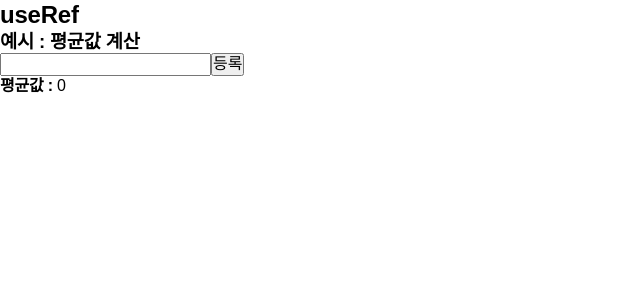
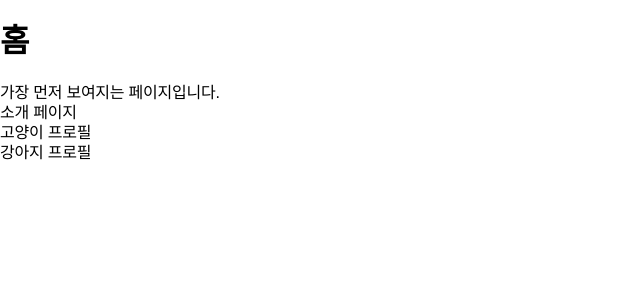
Before and after one commit to gomdori2/react-basic, a React (Create React App) app: page / in a window 1280 px wide. Shown: the top 300 px of the page, without its empty margins (0-640 px from the left). Built offline with nearby package versions, Linux system fonts and the light colour scheme.

Commit message:
리액트 라우터 spa 개발하기

```diff
--- a/package.json
+++ b/package.json
@@ -13,6 +13,7 @@
     "prettier": "^3.2.5",
     "react": "^18.2.0",
     "react-dom": "^18.2.0",
+    "react-router-dom": "^6.22.3",
     "react-scripts": "5.0.1",
     "sass": "^1.75.0",
     "web-vitals": "^2.1.0"
--- a/src/App.js
+++ b/src/App.js
@@ -1,10 +1,15 @@
-import MainPage from "./pages/MainPage.js";
+import { Route, Routes } from "react-router-dom";
+import Home from "./pages/Home";
+import About from "./pages/About";
+import Profile from "./pages/Profile";
 
 function App() {
   return (
-    <>
-      <MainPage />
-    </>
+    <Routes>
+      <Route path="/" element={<Home />} />
+      <Route path="/about" element={<About />} />
+      <Route path="/profile/:animals" element={<Profile />} />
+    </Routes>
   );
 }
 
--- a/src/components/Average.js
+++ /dev/null
@@ -1,84 +0,0 @@
-import React, { useRef, useState } from "react";
-const getAverage = number => {
-  console.log("평균값 계산 중...");
-  if (number.length === 0) {
-    return 0;
-  }
-  // js 내장함수 reduce
-  // mnd 확인해볼것 reduce
-  const sum = number.reduce((a, b) => a + b);
-  // 평균값
-  return sum / number.length;
-};
-
-// 기능에 관한 컴포넌트/화면을 위한 컴포넌트를 나누면 유지보수에 좋다.
-const Average = () => {
-  const [list, setList] = useState([]);
-  const [number, setNumber] = useState("");
-
-  // useRef
-  // 약간 느낌이 라벨이랑 비슷함.
-  const inputElement = useRef(null);
-
-  // input 이벤트 핸들러
-  const onChange = e => {
-    setNumber(e.target.value);
-  };
-
-  // button 이벤트 핸들러
-  const onClick = () => {
-    const nextList = list.concat(parseInt(number));
-    setList(nextList);
-    setNumber("");
-
-    // 현재 요소
-    inputElement.current.focus();
-  };
-
-  // useRef 로컬 변수 사용하기
-  // 더블클릭 방지 기능
-  const isClick = useRef(false);
-  const preventdDblClick = () => {
-    // 현재 isClick 이면
-    if (isClick.current) {
-      console.log("이미 처리중 입니다... 그만...");
-      inputElement.current.focus();
-      return;
-    }
-    console.log("처리 시작...");
-    isClick.current = true;
-    onClick();
-
-    // 가정 : 처리에 1초 소요
-    setTimeout(() => {
-      isClick.current = false;
-      console.log("처리 완료");
-    }, 2000);
-  };
-
-  const avg = getAverage(list);
-
-  return (
-    <div>
-      <input
-        type="number"
-        onChange={onChange}
-        value={number}
-        ref={inputElement}
-      />
-      <button onClick={preventdDblClick}>등록</button>
-      <ul>
-        {/* dom 요소들을 돌리려고 한다면 ()로 묶어서 사용함. */}
-        {list.map((item, index) => (
-          <li key={index}>{item}</li>
-        ))}
-      </ul>
-      <div>
-        <b>평균값 : </b>
-        {avg}
-      </div>
-    </div>
-  );
-};
-
-export default Average;
--- a/src/index.js
+++ b/src/index.js
@@ -3,5 +3,10 @@ import React from "react";
 import ReactDOM from "react-dom/client";
 import App from "./App";
 import "./index.css";
+import { BrowserRouter } from "react-router-dom";
 const root = ReactDOM.createRoot(document.getElementById("root"));
-root.render(<App />);
+root.render(
+  <BrowserRouter>
+    <App />
+  </BrowserRouter>,
+);
--- /dev/null
+++ b/src/pages/About.js
@@ -0,0 +1,16 @@
+import React from "react";
+import { Link } from "react-router-dom";
+
+const About = () => {
+  return (
+    <div>
+      <Link to="/">
+        <h2>home</h2>
+      </Link>
+      <h1>소개 페이지입니다</h1>
+      <div>aa</div>
+    </div>
+  );
+};
+
+export default About;
--- /dev/null
+++ b/src/pages/Home.js
@@ -0,0 +1,24 @@
+import React from "react";
+import { Link } from "react-router-dom";
+
+const Home = () => {
+  return (
+    <div>
+      <h1>홈</h1>
+      <p>가장 먼저 보여지는 페이지입니다.</p>
+      <ul>
+        <li>
+          <Link to="/about">소개 페이지</Link>
+        </li>
+        <li>
+          <Link to="/profile/cat">고양이 프로필</Link>
+        </li>
+        <li>
+          <Link to="/profile/dog">강아지 프로필</Link>
+        </li>
+      </ul>
+    </div>
+  );
+};
+
+export default Home;
--- a/src/pages/MainPage.js
+++ /dev/null
@@ -1,36 +0,0 @@
-import React from "react";
-import Average from "../components/Average";
-
-const MainPage = () => {
-  return (
-    <div>
-      {/* <h1>Hooks study</h1>
-      <div>
-        <h2>useState</h2>
-        <h3>예시 : 카운터 앱</h3>
-        <Counter />
-      </div>
-      <div>
-        <h2>useEffect()</h2>
-        <h3>예시 : 카운터 앱</h3>
-        <Counter />
-      </div>
-      <div>
-        <h2>useReducer()</h2>
-        <h3>예시 : 리듀서 활용 카운터 앱</h3>
-        <CounterReducer />
-      </div> */}
-      {/* <div>
-        <h3>예시 : input 상태 관리하기</h3>
-        <InputReducer />
-      </div> */}
-      <div>
-        <h2>useRef</h2>
-        <h3>예시 : 평균값 계산</h3>
-        <Average />
-      </div>
-    </div>
-  );
-};
-
-export default MainPage;
--- /dev/null
+++ b/src/pages/Profile.js
@@ -0,0 +1,42 @@
+import React from "react";
+import { Link, useParams } from "react-router-dom";
+
+const data = {
+  cat: {
+    name: "나비",
+    description: "키우고싶다",
+  },
+  dog: {
+    name: "뽀삐",
+    description: "키울수있을까",
+  },
+};
+
+const Profile = () => {
+  // useParams : URL 파라미터의 값을 조회할 수 있게 해준다.
+  const params = useParams();
+  const profile = data[params.animals];
+
+  console.log(params);
+  return (
+    <div>
+      <Link to="/">
+        <h2>home</h2>
+      </Link>
+      <h1>동물님 프로필</h1>
+      <div>
+        {/* 예외 처리 존재하지 않는 데이터 접근 시  */}
+        {profile ? (
+          <div>
+            <h2>{profile.name}</h2>
+            <p>{profile.description}</p>
+          </div>
+        ) : (
+          <p>존재하지 않는 프로필입니다.</p>
+        )}
+      </div>
+    </div>
+  );
+};
+
+export default Profile;
```
Also changed, not shown: src/components/Counter.js (deleted, +0 -27 lines), src/components/CounterReducer.js (deleted, +0 -54 lines), src/components/InputReducer.js (deleted, +0 -70 lines), 2 other files (tests, documents, lock files or other folders).
